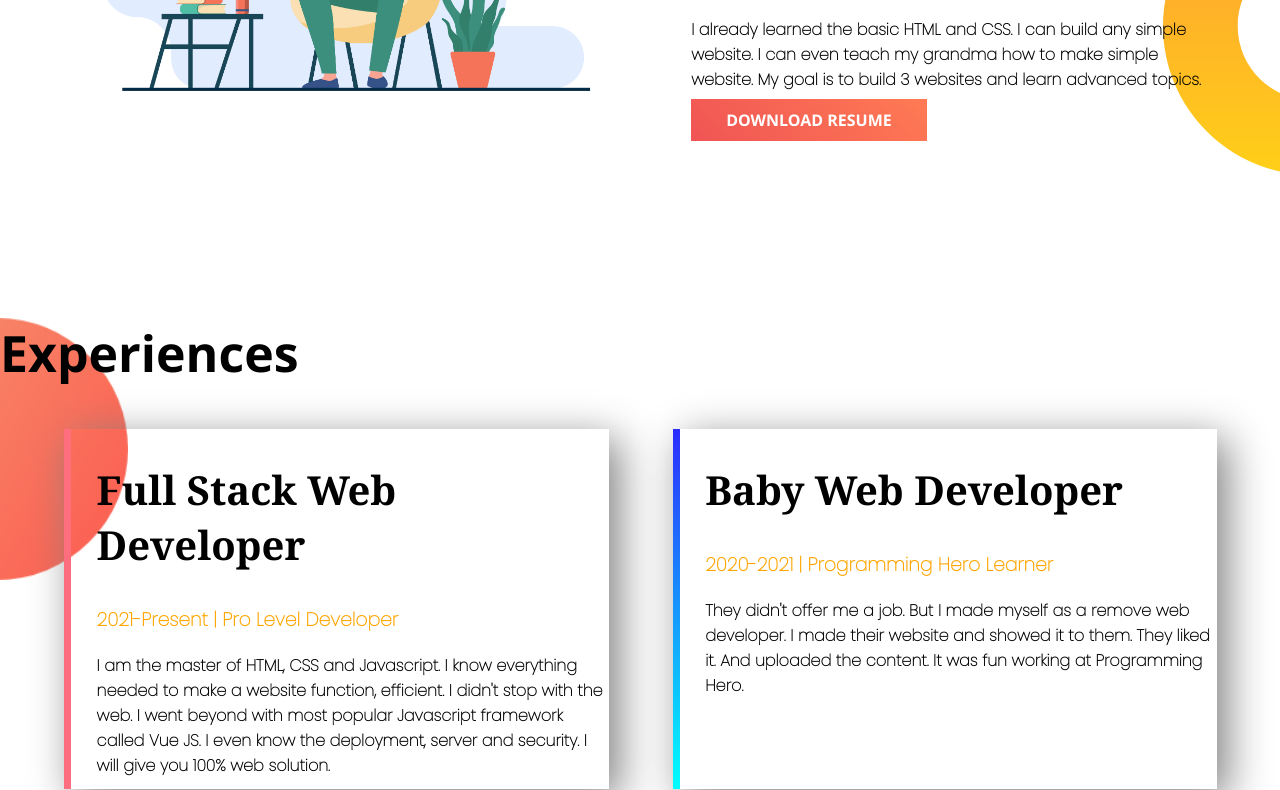
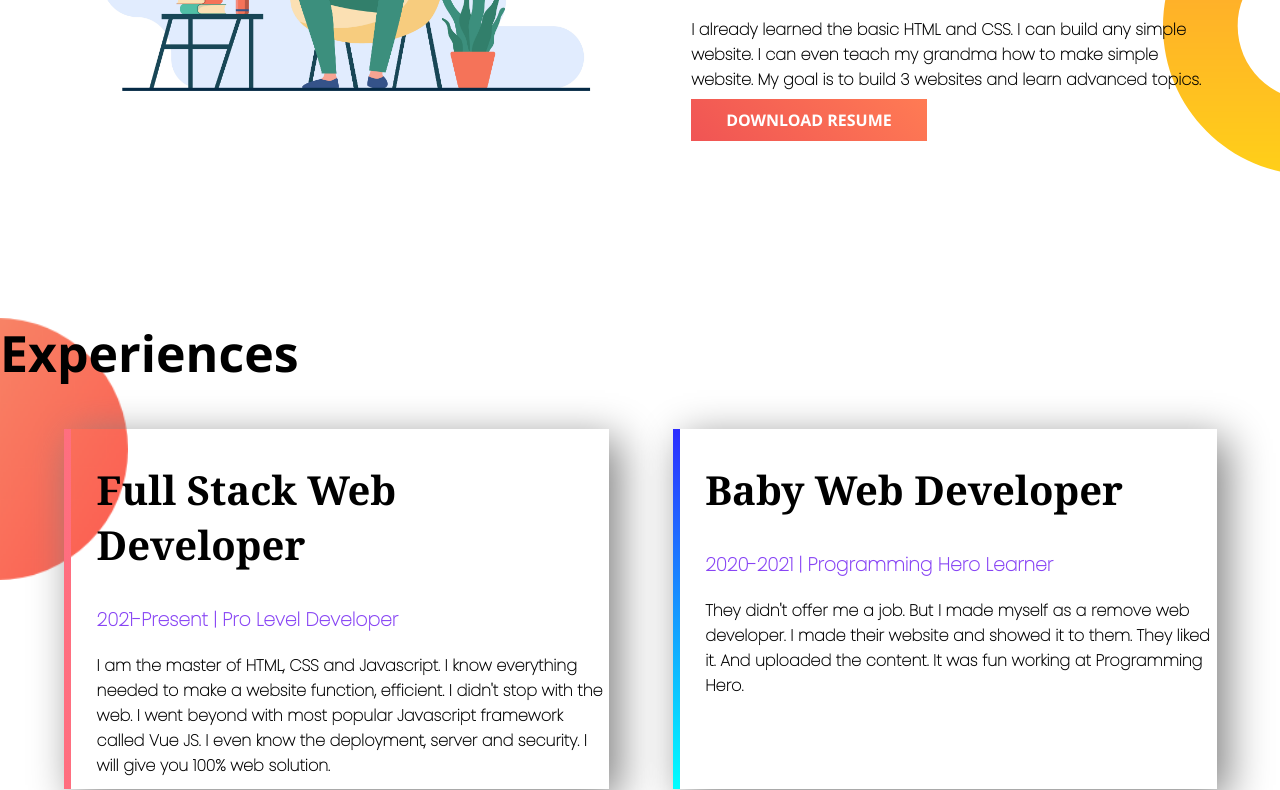
Before and after one commit to muhammadnasimul/portfolio-site, a plain HTML site: page index.html in a window 1280 px wide. Shown: the part 724-1514 px from the top of the page. Drawn offline with Linux system fonts and the light colour scheme.

Commit message:
new elements added

```diff
--- a/styles.css
+++ b/styles.css
@@ -14,7 +14,7 @@ h2 {
   font-size: 40px;
 }
 .special-colorising {
-  color: orange;
+  color: #8845f4;
 }
 .half-width {
   /* display: inline-block; */
```
